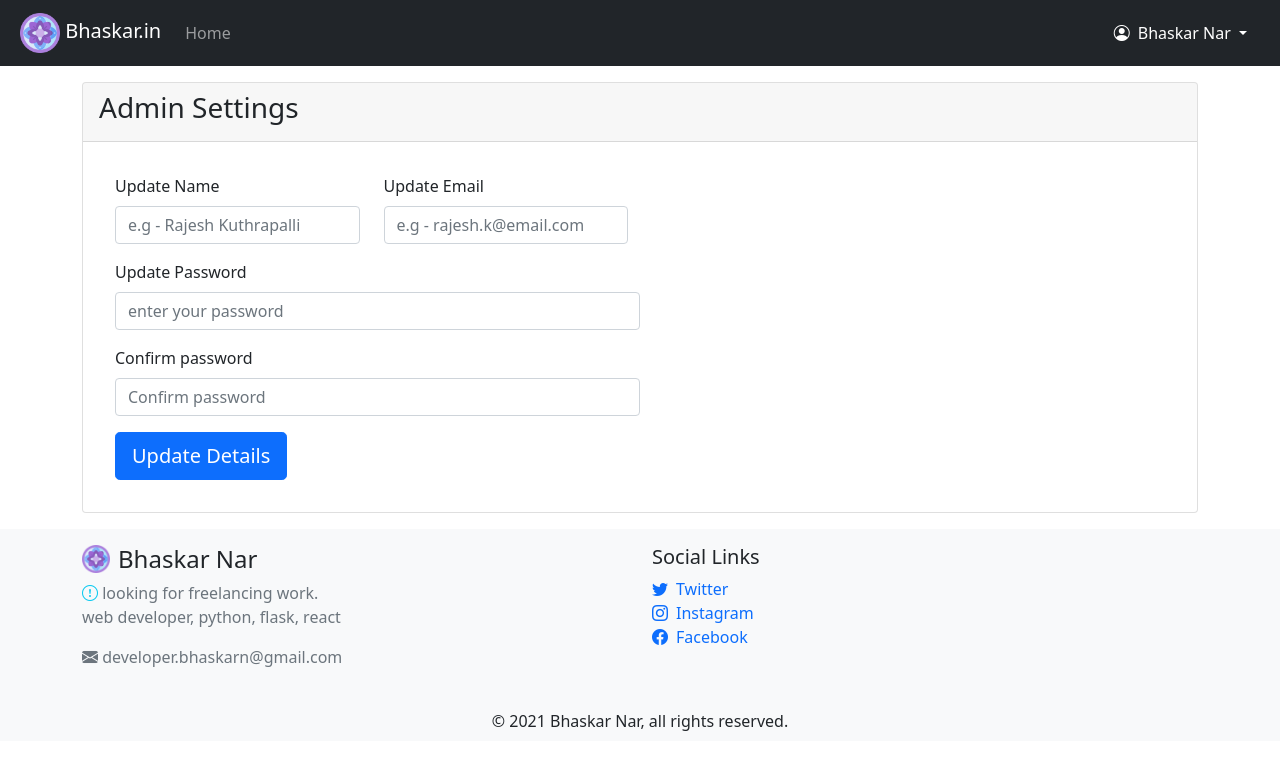
After one commit to bhaskarn11/flask-blog-app, a Flask app: page /admin/settings in a window 1280 px wide. The commit adds this page. Shown: the top 770 px of the page. Run offline with Flask 2, Linux system fonts and the light colour scheme; a user stored in the database is signed in; data comes from the database, SQL or seed files in the repository; both versions use the stored data as it was after the commit.

Commit message:
third commit

```diff
--- a/src/forms.py
+++ b/src/forms.py
@@ -6,14 +6,14 @@ from wtforms.validators import DataRequired, Length, Email, InputRequired, Equal
 class ContactForm(FlaskForm):
     name = StringField("Name", validators=[DataRequired(), InputRequired()])
     email = StringField("Email", validators=[DataRequired() ,Email(), InputRequired(message="Please provide email")])
-    message = TextAreaField("Message", validators=[ DataRequired(), Length(1, 900), InputRequired()])
+    message = TextAreaField("Message (max 900 char)" ,validators=[ DataRequired(), Length(1, 900), InputRequired()])
     submit = SubmitField("Send")
 
 
 class LoginForm(FlaskForm):
     email = StringField("Email", validators=[DataRequired(), Email(), InputRequired()])
     password = PasswordField("Password", validators=[DataRequired(), InputRequired()])
-    rememberPassword = BooleanField("Remember Password", default=True)
+    rememberPassword = BooleanField("Remember Password", default=False)
     submit = SubmitField("Login")
 
 
@@ -23,3 +23,11 @@ class SignupForm(FlaskForm):
     password = PasswordField("Password", validators=[DataRequired(), Length(6,24), InputRequired()])
     cnf_password = PasswordField("Confirm password", validators=[DataRequired(), Length(6,24), InputRequired(), EqualTo('password', "password didn't match")])
     submit = SubmitField("Signup")
+
+
+class AccountUpdateForm(FlaskForm):
+    name = StringField("Update Name", validators=[DataRequired(), InputRequired()])
+    email = StringField("Update Email", validators=[DataRequired(), Email(), InputRequired()])
+    password = PasswordField("Update Password", validators=[DataRequired(), Length(6,24), InputRequired()])
+    cnf_password = PasswordField("Confirm password", validators=[DataRequired(), Length(6,24), InputRequired(), EqualTo('password', "password didn't match")])
+    submit = SubmitField("Update Details")
--- a/src/routes.py
+++ b/src/routes.py
@@ -4,7 +4,6 @@ from flask import render_template, send_from_directory, request, redirect, flash
 from src import db
 from datetime import datetime
 from src.forms import ContactForm
-
 
 @app.route('/robots.txt')
 def static_from_root():
--- a/src/templates/admin-dashboard.html
+++ b/src/templates/admin-dashboard.html
@@ -4,7 +4,7 @@
 {%endblock%}
 {% block header%}
 <nav class="navbar navbar-expand-lg navbar-dark bg-dark">
-    <div class="container-fluid">
+    <div class="container-fluid mx-2">
         <a class="navbar-brand" href="/">
             <img src="{{url_for("static", filename="mandala128px.png")}}" width="40px" height="40px" alt="brand-logo">
             Bhaskar.in
@@ -18,17 +18,41 @@
                     <a class="nav-link " aria-current="page" href="/">Home</a>
                 </li>
             </ul>
-            <div class="nav-item">
-                <a class="nav-link" href="{{url_for("auth.user_login")}}">Log in</a>
-            </div>
+            {% if not user %}
+                <div class="nav-item">
+                    <a class="nav-link" href="{{url_for("auth.user_login")}}">Log in</a>
+                </div>
+            {% else %}
+                <div class="nav-item dropdown">
+                    <a class="btn btn-link dropdown-toggle dropdown-toggle text-decoration-none text-white" href="#" id="navbarDropdownMenuLink" role="button" data-bs-toggle="dropdown" aria-expanded="false">
+                        <i class="bi bi-person-circle me-2"></i>{{ user.name }}
+                    </a>
+                    <ul class="dropdown-menu" aria-labelledby="navbarDropdownMenuLink">
+                        <li><a class="dropdown-item" href="#">{{ user.email }}</a></li>
+                        <li><a class="dropdown-item" href="{{ url_for('.account_settings') }}">Account Settings</a></li>
+                        <li><hr class="dropdown-divider"></li>
+                        <li><a class="dropdown-item" href="{{ url_for('auth.user_logout') }}">Logout</a></li>
+                    </ul>
+                </div>
+            {% endif %}
         </div>
     </div>
 </nav>
 {%endblock%}
 
 {%block content%}
-    <div class="container">
-        <div class="row">
+    <div class="container my-3">
+            {% with alerts = get_flashed_messages(with_categories=True) %}
+                {% if alerts %}
+                    {% for type, alert in alerts %}
+                    <div class="alert alert-{{ type }} d-flex align-items-center alert-dismissible fade show" role="alert">
+                        <i style="font-size: 24px;" class="bi {{ "bi-check-circle-fill" if type == 'success' else "bi-exclamation-circle-fill" }} me-2"></i>
+                        <div>{{alert}}</div>
+                        <button type="button" class="btn-close" data-bs-dismiss="alert" aria-label="Close"></button>
+                    </div>
+                    {% endfor %}
+                {%endif%}
+            {% endwith %}<div class="row">
             <div class="col">
                 {%if messages %}
                     {% for message in messages: %}
--- /dev/null
+++ b/src/templates/admin-settings.html
@@ -0,0 +1,90 @@
+{% extends 'admin-dashboard.html' %}
+
+{% block title %}
+    Admin - Settings
+{% endblock %}
+
+{% block content %}
+    <div class="container my-3">
+        <!-- <h2>settings page</h2> -->
+        <div class="card">
+            <div class="card-header"><h3>Admin Settings</h3></div>
+            <div class="card-body">
+            <form novalidate method="POST" action="">
+                    <div class="card-body">
+                        <fieldset>
+                            {{ form.csrf_token() }}
+                            <div class="row">
+                                <div class="col-md-3 mb-3">
+                                    {{ form.name.label(class = "form-label") }}
+                                    {% if form.name.errors %}
+                                        {{ form.name(class="form-control is-invalid", placeholder="e.g - Rajesh Kuthrapalli") }}
+                                        <div class="invalid-feedback">
+                                            {% for error in form.name.errors %}
+                                                <span>{{ error }}</span>
+                                            {% endfor %}
+                                        </div>
+                                    {% else %}
+                                        {{ form.name(class="form-control", placeholder="e.g - Rajesh Kuthrapalli") }}
+                                    {% endif %}
+                                </div>
+                                <div class="col-md-3 mb-3">
+                                    {{ form.email.label(class = "form-label") }}
+                                    {% if form.email.errors %}
+                                        {{ form.email(class="form-control is-invalid", placeholder="e.g - rajesh.k@email.com") }}
+                                        <div class="invalid-feedback">
+                                            {% for error in form.email.errors %}
+                                                <span>{{ error }}</span>
+                                            {% endfor %}
+                                        </div>
+                                    {% else %}
+                                        {{ form.email(class="form-control", placeholder="e.g - rajesh.k@email.com") }}
+                                    {% endif %}
+                                </div>
+                            </div>
+                            <div class="row">
+                                <div class="col">
+                                    <div class="col-md-6 mb-3">
+                                        {{ form.password.label(class = "form-label") }}
+                                        {% if form.password.errors %}
+                                            {{ form.password(class="form-control is-invalid", placeholder="e.g - rajesh.k@email.com") }}
+                                            <div class="invalid-feedback">
+                                                {% for error in form.email.errors %}
+                                                    <span>{{ error }}</span>
+                                                {% endfor %}
+                                            </div>
+                                        {% else %}
+                                            {{ form.password(class="form-control", placeholder="enter your password") }}
+                                        {% endif %}
+                                    </div>
+                                </div>
+                            </div>
+                            <div class="row">
+                                <div class="col">
+                                    <div class="col-md-6 mb-3">
+                                        {{ form.cnf_password.label(class = "form-label") }}
+                                        {% if form.cnf_password.errors %}
+                                            {{ form.cnf_password(class="form-control is-invalid", placeholder="Confirm password") }}
+                                            <div class="invalid-feedback">
+                                                {% for error in form.cnf_password.errors %}
+                                                    <span>{{ error }}</span>
+                                                {% endfor %}
+                                            </div>
+                                        {% else %}
+                                            {{ form.cnf_password(class="form-control", placeholder="Confirm password") }}
+                                        {% endif %}
+                                    </div>
+                                </div>
+                            </div>
+                        </fieldset>
+                        <div class="row">
+                            <div class="col-md-6">
+                                {{ form.submit(class="btn btn-primary btn-lg") }}
+                            </div>
+                        </div>
+                    </div>
+                </form>
+            </div>
+        </div>
+    </div>
+{% endblock %}
--- a/src/templates/signup.html
+++ b/src/templates/signup.html
@@ -107,6 +107,9 @@
                         <div class="col-md-6">
                             {{ form.submit(class="btn btn-primary btn-lg") }}
                         </div>
+                        <span>
+                            <small>Already have an account? <a href="{{ url_for(".user_login") }}">Login</a></small>
+                        </span>
                     </div>
                 </div>
             </form>
```
Also changed, not shown: src/auth.py (+56 -12 lines), src/templates/login.html (+16 -0 lines), src/test_blog.sqlite3, src/utils.py (line endings or trailing spaces).
